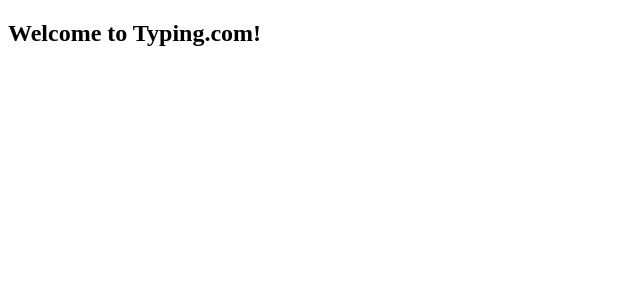
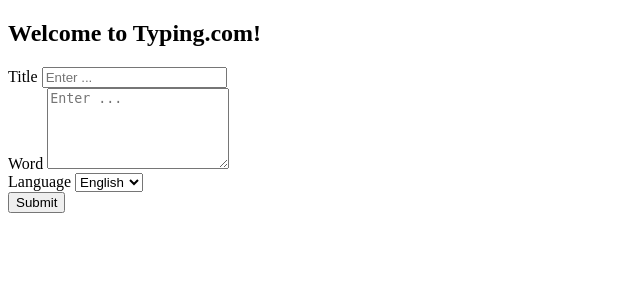
Before and after one commit to nunnebongkot/TTP1, a CodeIgniter app: the page made by application/views/Competition/v_insertcom.php in a window 1280 px wide. Shown: the part 96-396 px from the top of the page, without its empty margins (0-640 px from the left). Run offline with CodeIgniter, Linux system fonts and the light colour scheme.

Commit message:
เพิ่ม
- select competition มาโชว์
- insert competition

```diff
--- a/application/views/Competition/v_insertcom.php
+++ b/application/views/Competition/v_insertcom.php
@@ -13,7 +13,7 @@
 						<ul class="nav navbar-nav">
 							<li><a href="<?php echo site_url("Login/C_login/lesson_system")?>">Tutorial Typing<span class="sr-only">(current)</span></a></li>
 							<li><a href="<?php echo site_url("Login/C_login/test_speed")?>">Typing Test</a></li>
-							<li class="active"><a href="<?php echo site_url("Login/C_login/test_competition")?>">Competition</a></li>
+							<li class="active"><a href="<?php echo site_url("Login/C_login/main_competition")?>">Competition</a></li>
 						</ul>
 					</div>
 					<!-- /.navbar-custom-menu -->
@@ -36,7 +36,39 @@
 						</div>
 						<div class="box-body">
 							<div class="row">
+								<div class="col-md-3"></div>
+								<div class="col-md-6">
+									<?php
+										//$data['form'] = "insert_com";
+										echo form_open("Login/C_login/insert_com");
+									?>
+					                <!-- text input -->
+						                <div class="form-group">
+						                	<label>Title</label>
+						                	<input type="text" class="form-control" name="cpt_title" placeholder="Enter ...">
+						                </div>
+						                <!-- textarea -->
+						                <div class="form-group">
+						                	<label>Word</label>
+						                	<textarea class="form-control" name="cpt_wordset" rows="5" placeholder="Enter ..."></textarea>
+						                </div>
 
+						                <!-- select -->
+						                <div class="form-group">
+						                	<label>Language</label>
+						                	<select class="form-control" name="cpt_language">
+							                    <option value="0">English</option>
+							                    <option value="1">ภาษาไทย</option>
+						                	</select>
+						                </div>
+
+										<div class="form-group">
+						                	<input type="submit" value="Submit">
+						                </div>
+					              	<?php
+										echo form_close();
+									?>
+					            </div>
 							</div>
 						<!-- /.box-body -->
 						</div>
--- a/application/views/Speedtest/v_speedtestEN.php
+++ b/application/views/Speedtest/v_speedtestEN.php
@@ -101,7 +101,7 @@
 				$("#sentence_" + count).css("color", "red");
 			}
 
-			$("#sentence_" + count).css("background-color", "white");
+			$("#sentence_" + count).css("background-color", "");
 			$("#keydata").val("");
 			count++;
 	   	}
@@ -177,7 +177,7 @@
 			if(time <= 0) {
 				clearInterval(x);
 				$("#keydata").val("");
-				document.getElementById("countdown").innerHTML = "หมดเวลาละ ";
+				document.getElementById("countdown").innerHTML = "Time Out !";
 				document.getElementById("keydata").style.display = "none";
 			}
 		}
--- a/application/views/Speedtest/v_speedtestTH.php
+++ b/application/views/Speedtest/v_speedtestTH.php
@@ -101,7 +101,7 @@
 				$("#sentence_" + count).css("color", "red");
 			}
 
-			$("#sentence_" + count).css("background-color", "white");
+			$("#sentence_" + count).css("background-color", "");
 			$("#keydata").val("");
 			count++;
 	   	}
```
Also changed, not shown: application/controllers/Login/C_login.php (+19 -5 lines), application/models/M_login.php (+15 -1 lines), application/views/Competition/v_join.php (+28 -2 lines).
